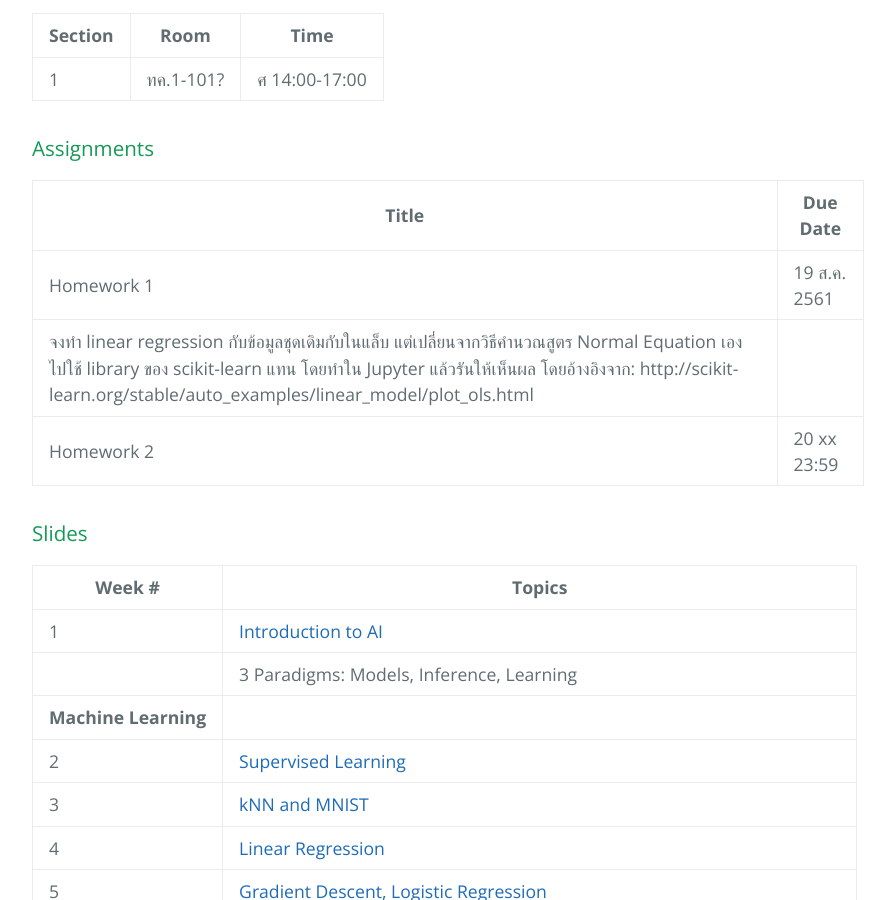
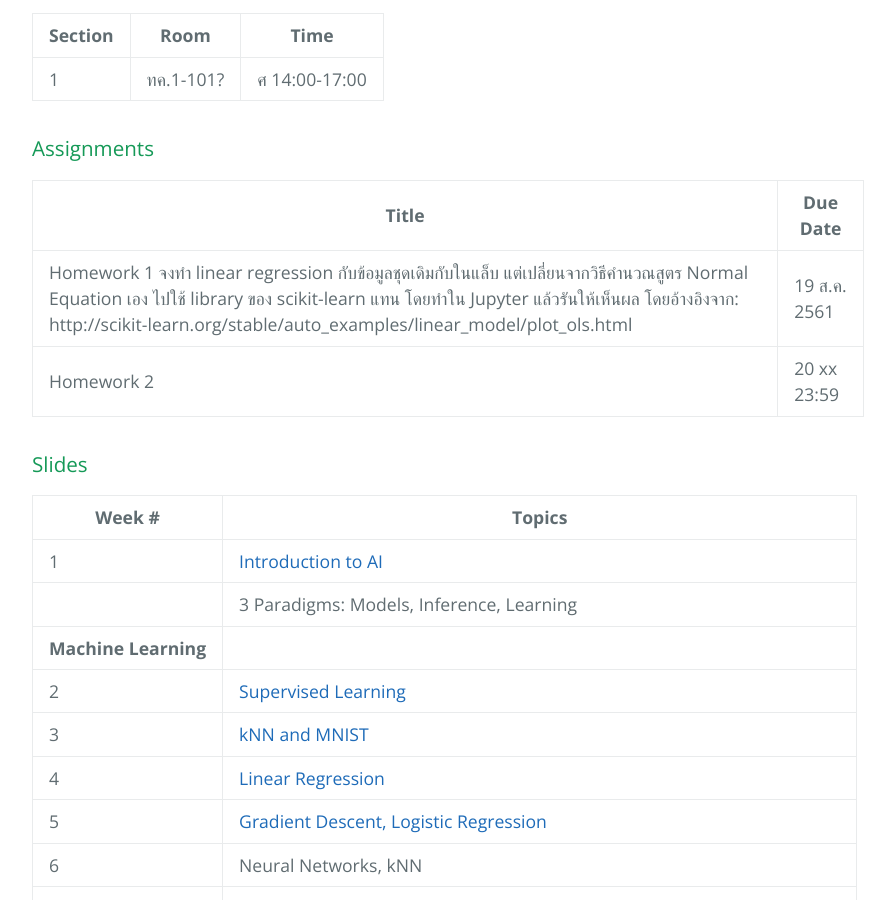
Before and after one commit to pratch/ml_course, a Jekyll site: the page built from index.md, in a window 1280 px wide and 900 px high, scrolled down 994 px. Shown: the whole window, without its empty margins (192-1087 px from the left). Built offline with Jekyll 4.4.1, drawn with Linux system fonts in a browser that asks for light colours.

```diff
--- a/index.md
+++ b/index.md
@@ -39,8 +39,7 @@ layout: default
 
 | Title | Due Date |
 | --- | --- |
-| Homework 1 | 19 ส.ค. 2561 |
-| จงทำ linear regression กับข้อมูลชุดเดิมกับในแล็บ แต่เปลี่ยนจากวิธีคำนวณสูตร Normal Equation เอง ไปใช้ library ของ scikit-learn แทน โดยทำใน Jupyter แล้วรันให้เห็นผล โดยอ้างอิงจาก: http://scikit-learn.org/stable/auto_examples/linear_model/plot_ols.html | |
+| Homework 1 จงทำ linear regression กับข้อมูลชุดเดิมกับในแล็บ แต่เปลี่ยนจากวิธีคำนวณสูตร Normal Equation เอง ไปใช้ library ของ scikit-learn แทน โดยทำใน Jupyter แล้วรันให้เห็นผล โดยอ้างอิงจาก: http://scikit-learn.org/stable/auto_examples/linear_model/plot_ols.html  | 19 ส.ค. 2561 |
 | Homework 2 | 20 xx 23:59 |
 
 ### Slides
```
